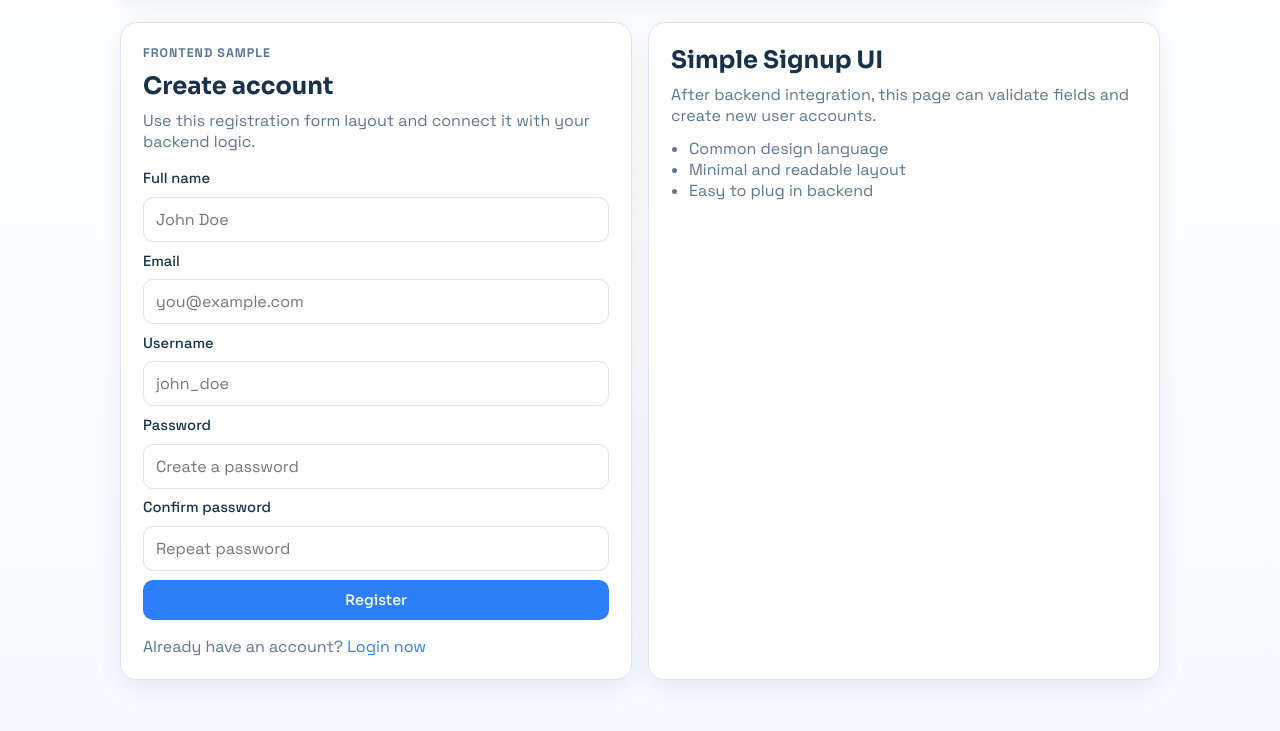
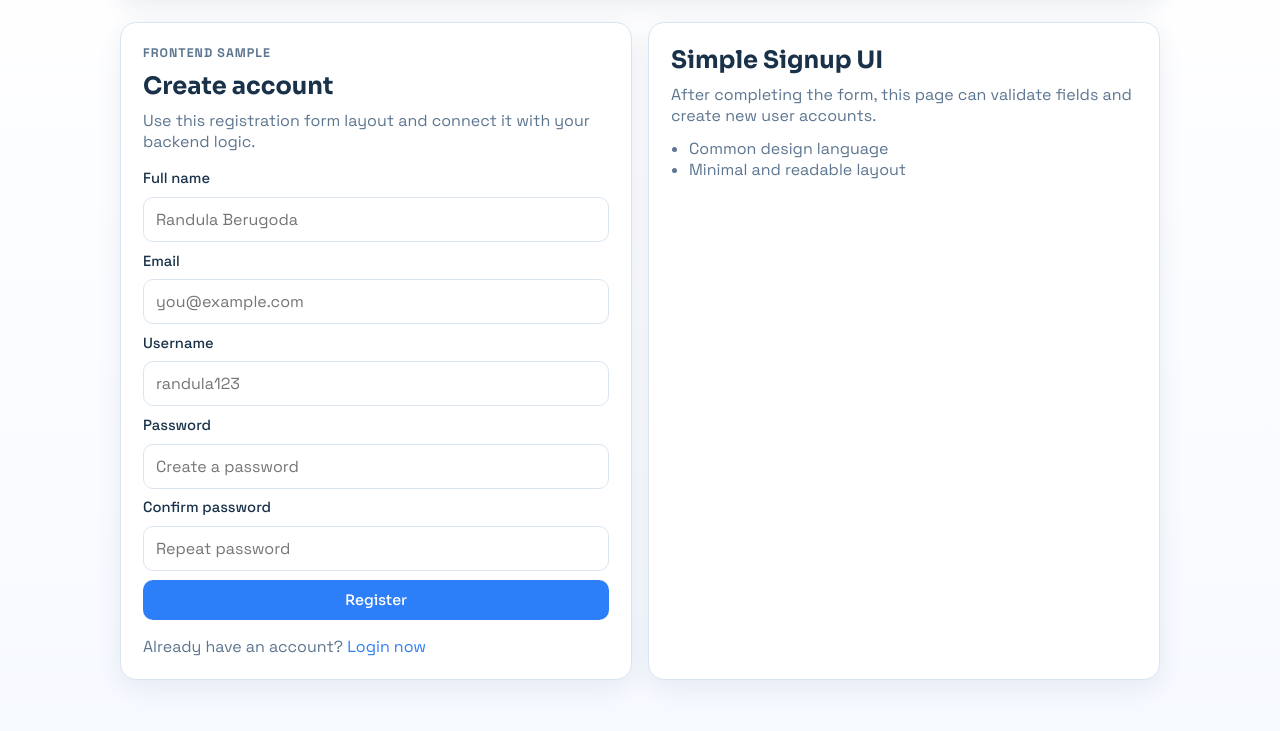
Before and after one commit to randulaberugoda/trainingTask3, a PHP site: page /register.php in a window 1280 px wide. Shown: the part 89-820 px from the top of the page. Run offline with PHP 8.4, Linux system fonts and the light colour scheme.

Commit message:
chore: update project files

```diff
--- a/login.php
+++ b/login.php
@@ -44,7 +44,7 @@ if ($_SERVER['REQUEST_METHOD'] === 'POST') {
 		<section class="panel form-panel">
 			<p class="eyebrow">Frontend sample</p>
 			<h1>Welcome back</h1>
-			<p class="lead">Sign in with your backend credentials when your logic is ready.</p>
+			<p class="lead">Sign in with your backend credentials.</p>
 
 			<?php if ($errorMessage !== ''): ?>
 				<p style="margin-top: 10px; color: #c62828; font-weight: 500;"><?php echo htmlspecialchars($errorMessage); ?></p>
@@ -73,7 +73,7 @@ if ($_SERVER['REQUEST_METHOD'] === 'POST') {
 
 		<section class="panel art-panel">
 			<h2>Simple Login UI</h2>
-			<p>This page is frontend only. Connect your backend authentication in the form action and validation.</p>
+			<p>This  is Login page. xxxxxx xxxx xxxxxxx xxxxxxxxxxxxx xx xxx xxxx xxxxx xxx xxxxxxxxx.</p>
 			<ul>
 				<li>Shared navbar across pages</li>
 				<li>Light and clean design</li>
--- a/register.php
+++ b/register.php
@@ -55,13 +55,13 @@ if ($_SERVER["REQUEST_METHOD"] === "POST" && isset($_POST["submit"])) {
 
 			<form action="#" method="post" class="auth-form">
 				<label for="name">Full name</label>
-				<input id="name" name="name" type="text" placeholder="John Doe" required />
+				<input id="name" name="name" type="text" placeholder="Randula Berugoda" required />
 
 				<label for="reg-email">Email</label>
 				<input id="reg-email" name="email" type="email" placeholder="you@example.com" required />
 
                 <label for="reg-username">Username</label>
-				<input id="reg-username" name="username" type="text" placeholder="john_doe" required />
+				<input id="reg-username" name="username" type="text" placeholder="randula123" required />
 
 				<label for="reg-password">Password</label>
 				<input id="reg-password" name="password" type="password" placeholder="Create a password" required />
@@ -80,11 +80,10 @@ if ($_SERVER["REQUEST_METHOD"] === "POST" && isset($_POST["submit"])) {
 
 		<section class="panel art-panel">
 			<h2>Simple Signup UI</h2>
-			<p>After backend integration, this page can validate fields and create new user accounts.</p>
+			<p>After completing the form, this page can validate fields and create new user accounts.</p>
 			<ul>
 				<li>Common design language</li>
 				<li>Minimal and readable layout</li>
-				<li>Easy to plug in backend</li>
 			</ul>
 		</section>
 	</main>
```
